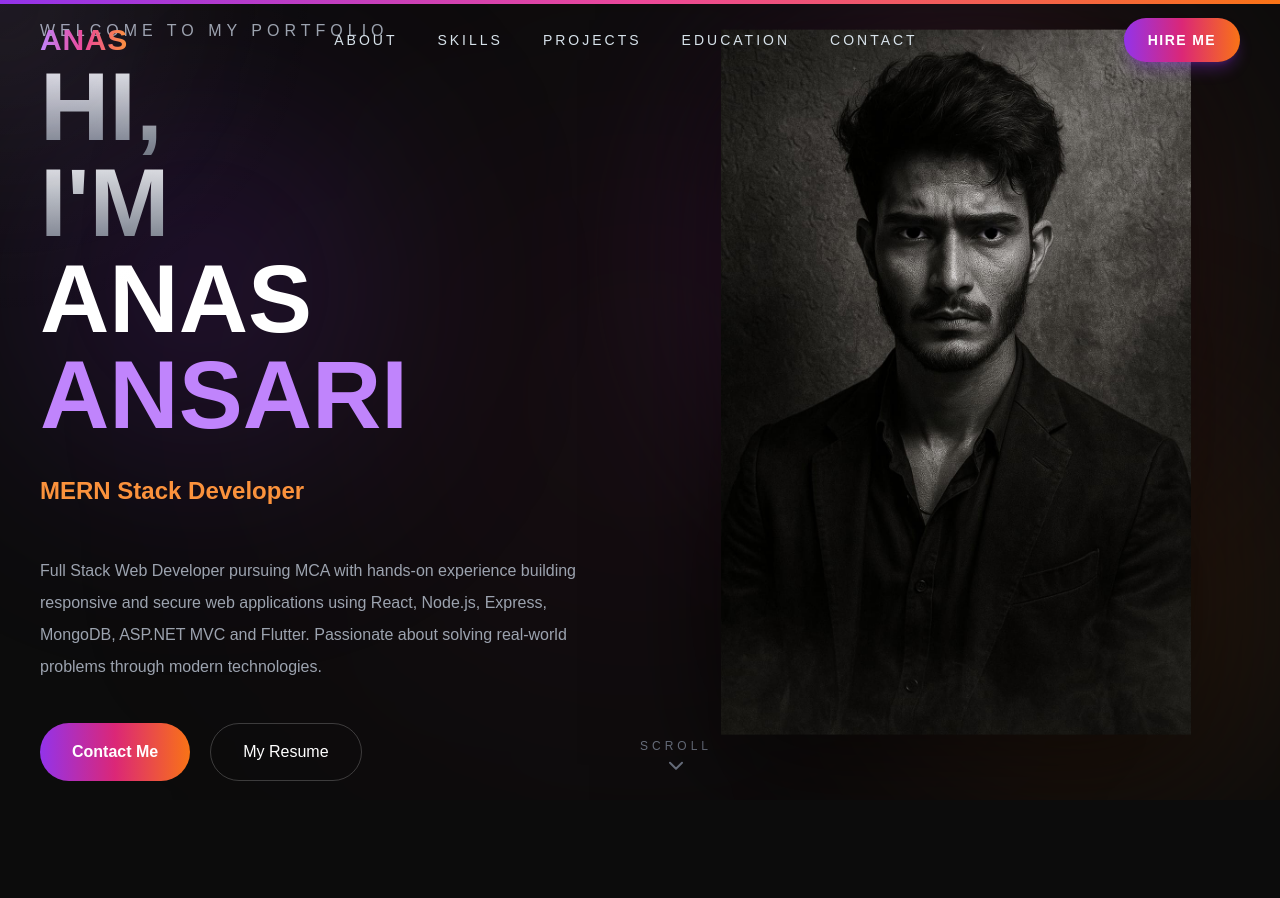
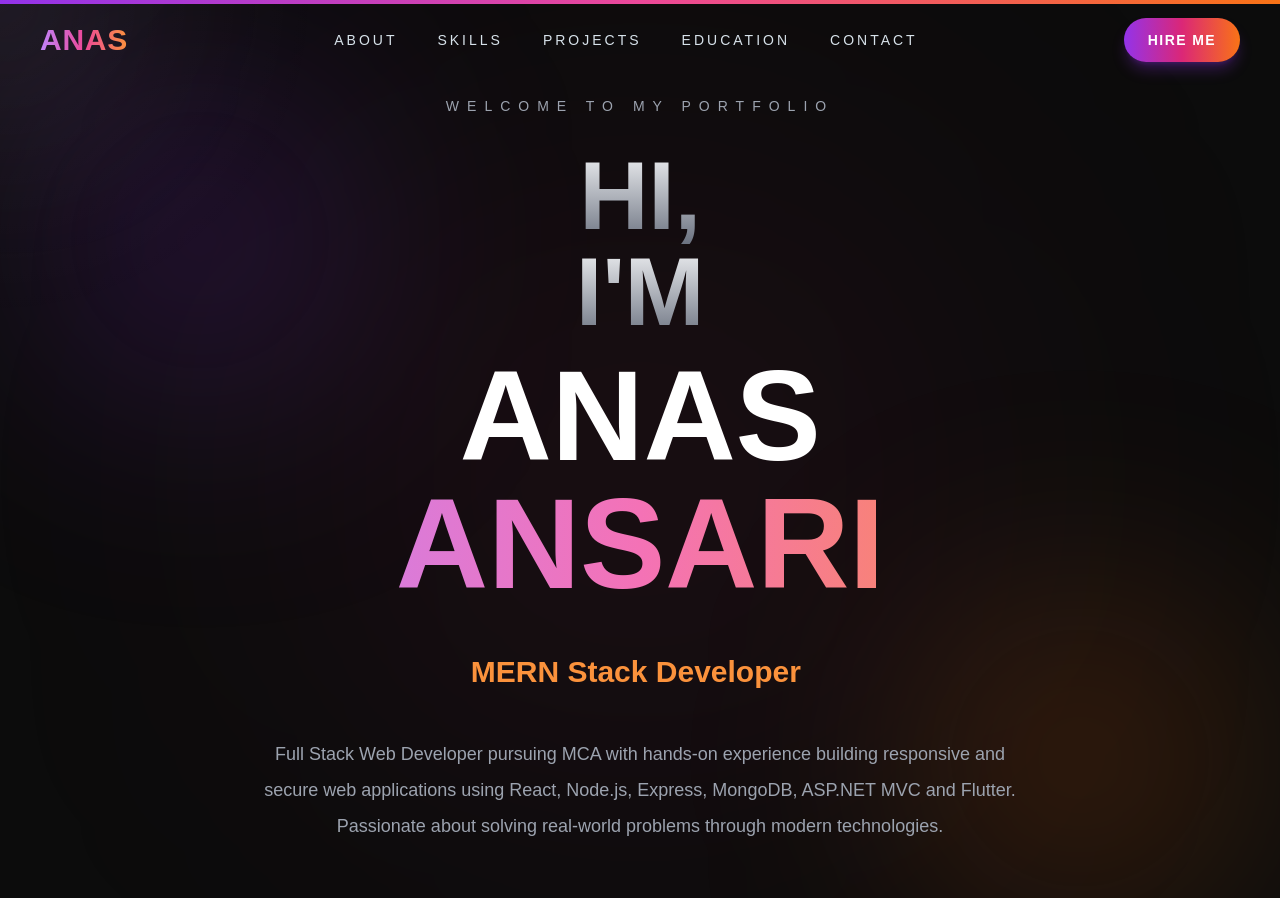
Before and after one commit to anas-ansari5135/anas-portfolio, a React (Create React App) app: page / in a window 1280 px wide. Shown: the top 898 px of the page. Built offline with nearby package versions, Linux system fonts and the light colour scheme.

Commit message:
Initial Portfolio Commit

```diff
--- a/src/components/Hero.jsx
+++ b/src/components/Hero.jsx
@@ -1,75 +1,77 @@
 import { motion } from "framer-motion";
 import { TypeAnimation } from "react-type-animation";
 import { ChevronDown } from "lucide-react";
-import profile from "../assets/profile.png";
 
 const Hero = () => {
+  const handleContact = () => {
+    document
+      .getElementById("contact")
+      ?.scrollIntoView({ behavior: "smooth" });
+  };
+
   return (
     <section
       id="home"
-      className="relative min-h-screen overflow-hidden bg-[#0C0C0C] flex items-center justify-center"
+      className="relative min-h-screen bg-[#0C0C0C] overflow-hidden flex items-center justify-center pt-24"
     >
-      {/* ================= Background Glow ================= */}
+      {/* ================= Background ================= */}
 
       <div className="absolute inset-0 overflow-hidden">
-
-        <div className="absolute top-32 left-10 w-80 h-80 rounded-full bg-purple-600/20 blur-[120px]" />
+        <div className="absolute top-20 left-10 w-80 h-80 rounded-full bg-purple-600/20 blur-[120px]" />
 
         <div className="absolute bottom-10 right-10 w-80 h-80 rounded-full bg-orange-500/20 blur-[120px]" />
 
-        <div className="absolute top-1/2 left-1/2 w-[450px] h-[450px] rounded-full bg-pink-600/10 blur-[180px] -translate-x-1/2 -translate-y-1/2" />
-
+        <div className="absolute left-1/2 top-1/2 w-[550px] h-[550px] -translate-x-1/2 -translate-y-1/2 rounded-full bg-pink-600/10 blur-[180px]" />
       </div>
 
-      {/* ================= Main Content ================= */}
+      {/* ================= Hero Content ================= */}
 
-      <div className="relative z-10 max-w-7xl mx-auto px-6 lg:px-10 grid lg:grid-cols-2 gap-16 items-center">
-
-        {/* LEFT */}
-
-        <div>
+      <div className="relative z-10 w-full max-w-5xl mx-auto px-6 text-center">
+        {/* Welcome */}
 
         <motion.p
-            initial={{ opacity: 0, x: -40 }}
-            animate={{ opacity: 1, x: 0 }}
-            transition={{ duration: .8 }}
-            className="uppercase tracking-[5px] text-gray-400 mb-4"
+          initial={{ opacity: 0, y: -30 }}
+          animate={{ opacity: 1, y: 0 }}
+          transition={{ duration: 0.8 }}
+          className="uppercase tracking-[8px] text-gray-400 text-sm mb-8"
         >
           Welcome To My Portfolio
         </motion.p>
 
+        {/* Heading */}
+
         <motion.h1
-            initial={{ opacity: 0, y: 60 }}
+          initial={{ opacity: 0, y: 70 }}
           animate={{ opacity: 1, y: 0 }}
           transition={{ duration: 1 }}
-            className="text-6xl md:text-8xl font-black leading-none"
+          className="font-black leading-[0.9] tracking-tight"
         >
-            <span className="bg-gradient-to-b from-gray-100 to-gray-500 bg-clip-text text-transparent">
+          <span className="block text-5xl md:text-7xl lg:text-8xl bg-gradient-to-b from-gray-100 to-gray-500 bg-clip-text text-transparent">
             HI,
           </span>
 
-            <br />
-
-            <span className="bg-gradient-to-b from-gray-100 to-gray-500 bg-clip-text text-transparent">
+          <span className="block text-5xl md:text-7xl lg:text-8xl bg-gradient-to-b from-gray-100 to-gray-500 bg-clip-text text-transparent">
             I'M
           </span>
 
-            <br />
-
-            <span className="text-white">
+          <span className="block text-6xl md:text-8xl lg:text-9xl text-white mt-3">
             ANAS
           </span>
 
-            <br />
-
-            <span className="text-purple-400">
+          <span className="block text-6xl md:text-8xl lg:text-9xl bg-gradient-to-r from-purple-400 via-pink-400 to-orange-400 bg-clip-text text-transparent">
             ANSARI
           </span>
-
         </motion.h1>
 
-          <div className="mt-8 text-2xl text-orange-400 font-semibold h-12">
+        {/* Typewriter */}
 
+        <motion.div
+          initial={{ opacity: 0 }}
+          animate={{ opacity: 1 }}
+          transition={{ delay: 0.8 }}
+          className="mt-10 h-12 flex justify-center items-center"
+        >
+          <div className="text-xl md:text-3xl font-semibold text-orange-400">
             <TypeAnimation
               sequence={[
                 "Full Stack Developer",
@@ -88,94 +90,66 @@ const Hero = () => {
               wrapper="span"
               repeat={Infinity}
             />
+          </div>
+        </motion.div>
 
-          </div>
+        {/* Description */}
 
         <motion.p
           initial={{ opacity: 0 }}
           animate={{ opacity: 1 }}
-            transition={{ delay: .5 }}
-            className="mt-8 max-w-xl leading-8 text-gray-400"
+          transition={{ delay: 1 }}
+          className="mt-10 max-w-3xl mx-auto text-gray-400 text-lg leading-9"
         >
           Full Stack Web Developer pursuing MCA with hands-on experience
           building responsive and secure web applications using React,
-            Node.js, Express, MongoDB, ASP.NET MVC and Flutter. Passionate
-            about solving real-world problems through modern technologies.
+          Node.js, Express, MongoDB, ASP.NET MVC and Flutter.
+          Passionate about solving real-world problems through modern
+          technologies.
         </motion.p>
 
-          <div className="flex flex-wrap gap-5 mt-10">
+        {/* Buttons */}
 
-            <button className="px-8 py-4 rounded-full bg-gradient-to-r from-purple-600 via-pink-600 to-orange-500 text-white font-semibold hover:scale-105 transition">
-
+        <motion.div
+          initial={{ opacity: 0, y: 30 }}
+          animate={{ opacity: 1, y: 0 }}
+          transition={{ delay: 1.2 }}
+          className="mt-14 flex flex-wrap justify-center gap-6"
+        >
+          <button
+            onClick={handleContact}
+            className="px-10 py-4 rounded-full bg-gradient-to-r from-purple-600 via-pink-600 to-orange-500 text-white font-semibold hover:scale-105 duration-300 shadow-lg shadow-purple-500/20"
+          >
             Contact Me
-
           </button>
 
-            <button className="px-8 py-4 rounded-full border border-white/20 hover:border-purple-500 text-white transition">
-
+          <a
+            href="/MCA_ANAS_ANSARI.pdf"
+            target="_blank"
+            rel="noopener noreferrer"
+            className="px-10 py-4 rounded-full border border-white/20 hover:border-purple-500 hover:bg-white/5 text-white font-semibold duration-300"
+          >
             My Resume
-
-            </button>
-
+          </a>
+        </motion.div>
       </div>
 
-        </div>
-
-        {/* RIGHT */}
+      {/* ================= Scroll ================= */}
 
       <motion.div
-          initial={{ opacity: 0, scale: .8 }}
-          animate={{ opacity: 1, scale: 1 }}
-          transition={{ duration: 1 }}
-          className="relative flex justify-center"
-        >
-
-          {/* Glow */}
-
-          <div className="absolute w-[420px] h-[420px] rounded-full bg-gradient-to-r from-purple-600 via-pink-500 to-orange-500 blur-[120px] opacity-30" />
-
-          {/* Floating Image */}
-
-          <motion.img
-            animate={{
-              y: [0, -20, 0]
-            }}
-            transition={{
-              duration: 5,
-              repeat: Infinity
-            }}
-            src={profile}
-            alt="Anas Ansari"
-            className="relative w-[340px] md:w-[470px] object-contain drop-shadow-[0_30px_60px_rgba(0,0,0,.6)]"
-          />
-
-        </motion.div>
-
-      </div>
-
-      {/* Scroll Down */}
-
-      <motion.div
-        animate={{
-          y: [0, 15, 0]
-        }}
+        animate={{ y: [0, 10, 0] }}
         transition={{
           repeat: Infinity,
-          duration: 1.5
+          duration: 1.5,
         }}
-        className="absolute bottom-8 left-1/2 -translate-x-1/2 flex flex-col items-center text-gray-500"
+        className="absolute bottom-6 left-1/2 -translate-x-1/2 flex flex-col items-center text-gray-500"
       >
-
-        <span className="uppercase tracking-[4px] text-xs">
-
+        <span className="uppercase tracking-[5px] text-xs mb-1">
           Scroll
-
         </span>
 
         <ChevronDown size={24} />
-
       </motion.div>
-
     </section>
   );
 };
```
Also changed, not shown: 1 other file (tests, documents, lock files or other folders). Lines whose indentation alone changed are shown as unchanged.
